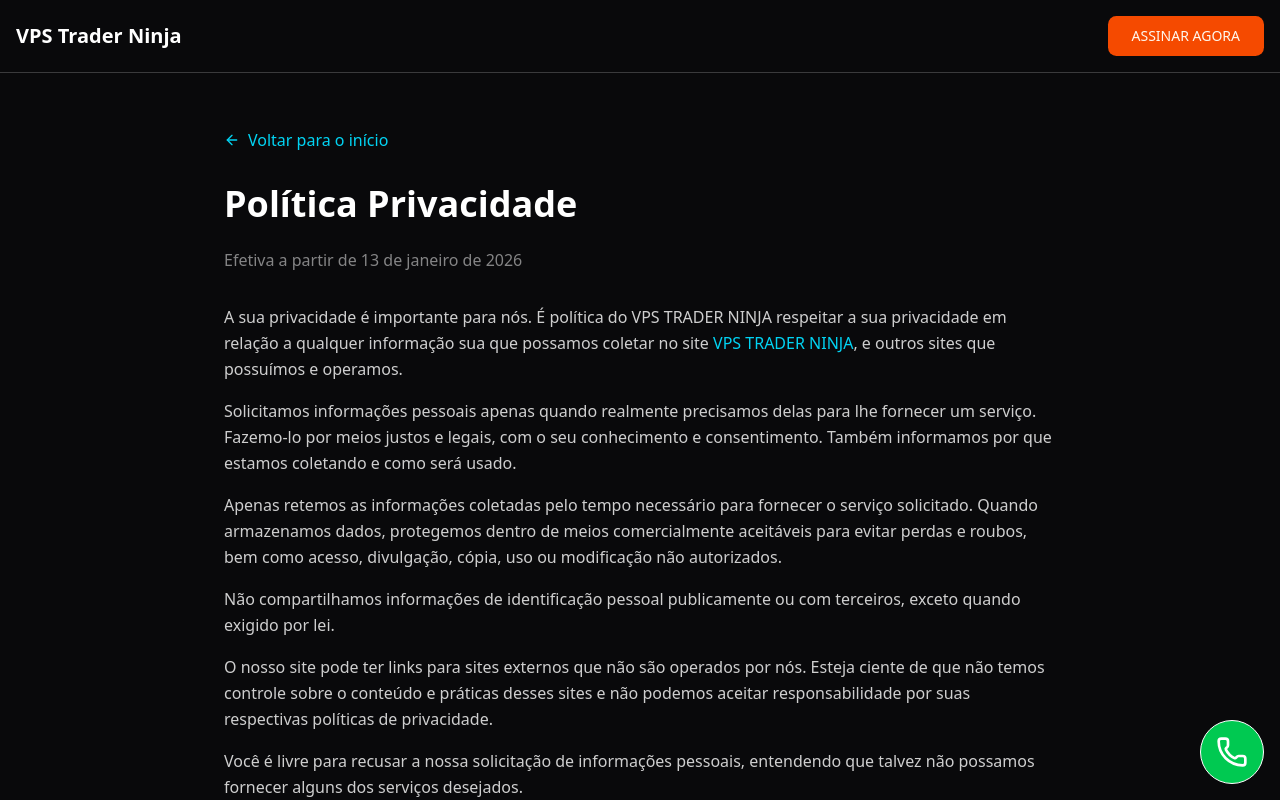
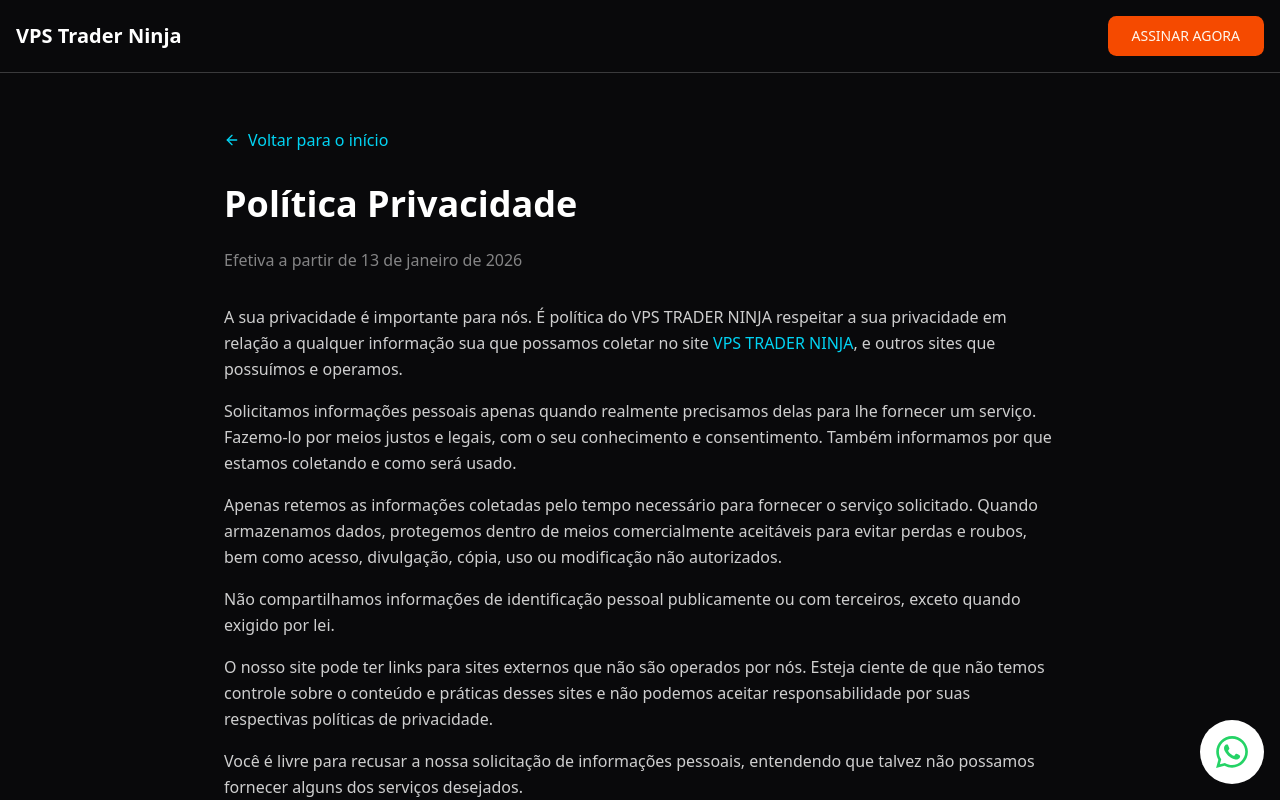
Before and after one commit to LvDias/vps-trader-ninja-v2, a Next.js app: page /privacy-policy in a window 1280 px wide. Shown: the top 800 px of the page. Built offline with nearby package versions, Linux system fonts and the light colour scheme.

Commit message:
change icon whatsapp

```diff
--- a/app/@components/whatsapp/index.tsx
+++ b/app/@components/whatsapp/index.tsx
@@ -1,13 +1,15 @@
-import { Phone } from "lucide-react"
+import Image from "next/image"
 import Link from "next/link"
 
 export function WhatsappButton() {
     return (
         <Link
-            className="fixed right-4 bottom-4 z-10 flex size-16 items-center justify-center rounded-full border border-white border-solid bg-green-500 text-white"
+            className="fixed right-4 bottom-4 z-10 flex size-16 items-center justify-center rounded-full bg-white"
             href={process.env.LINK_WHATSAPP!}
         >
-            <Phone className="size-8" />
+            <picture className="relative size-8">
+                <Image fill src="/whatsapp.svg" alt="Whatsapp" />
+            </picture>
         </Link>
     )
 }
```
Also changed, not shown: public/whatsapp.svg (added).
